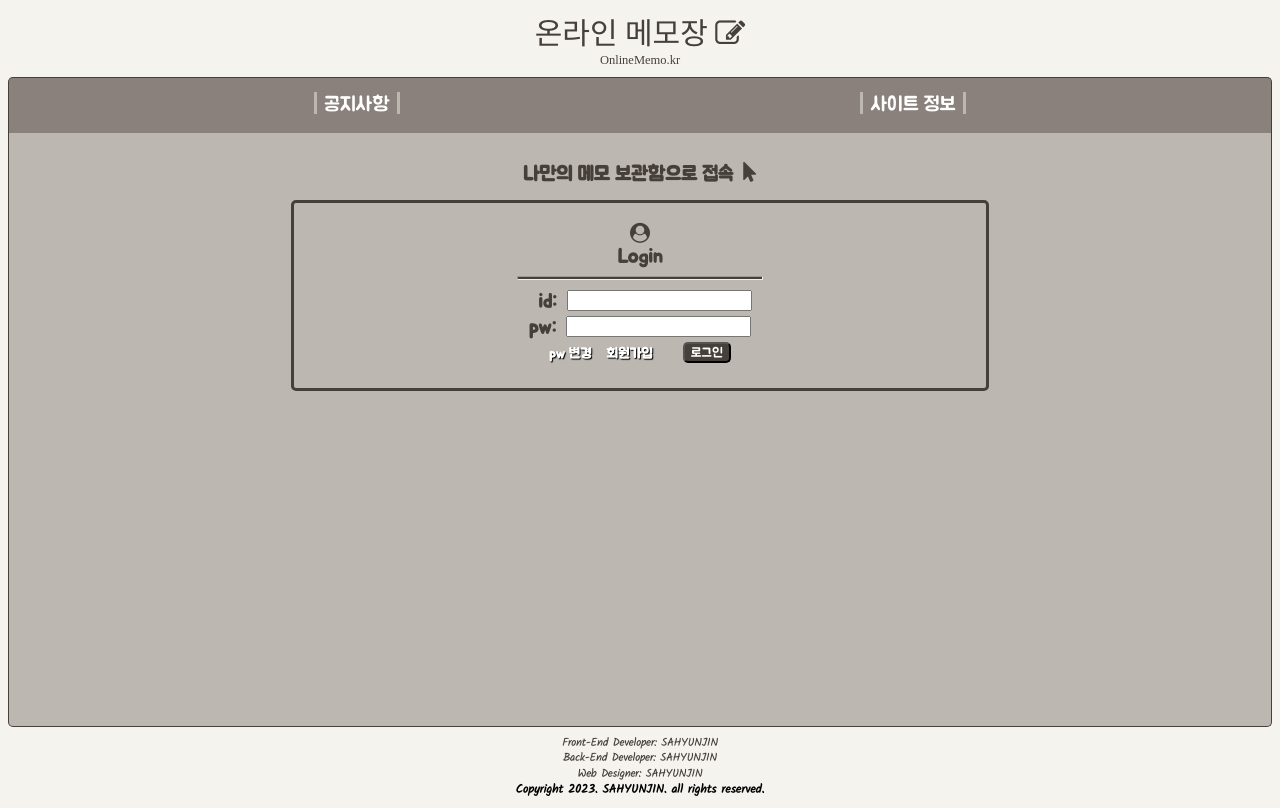
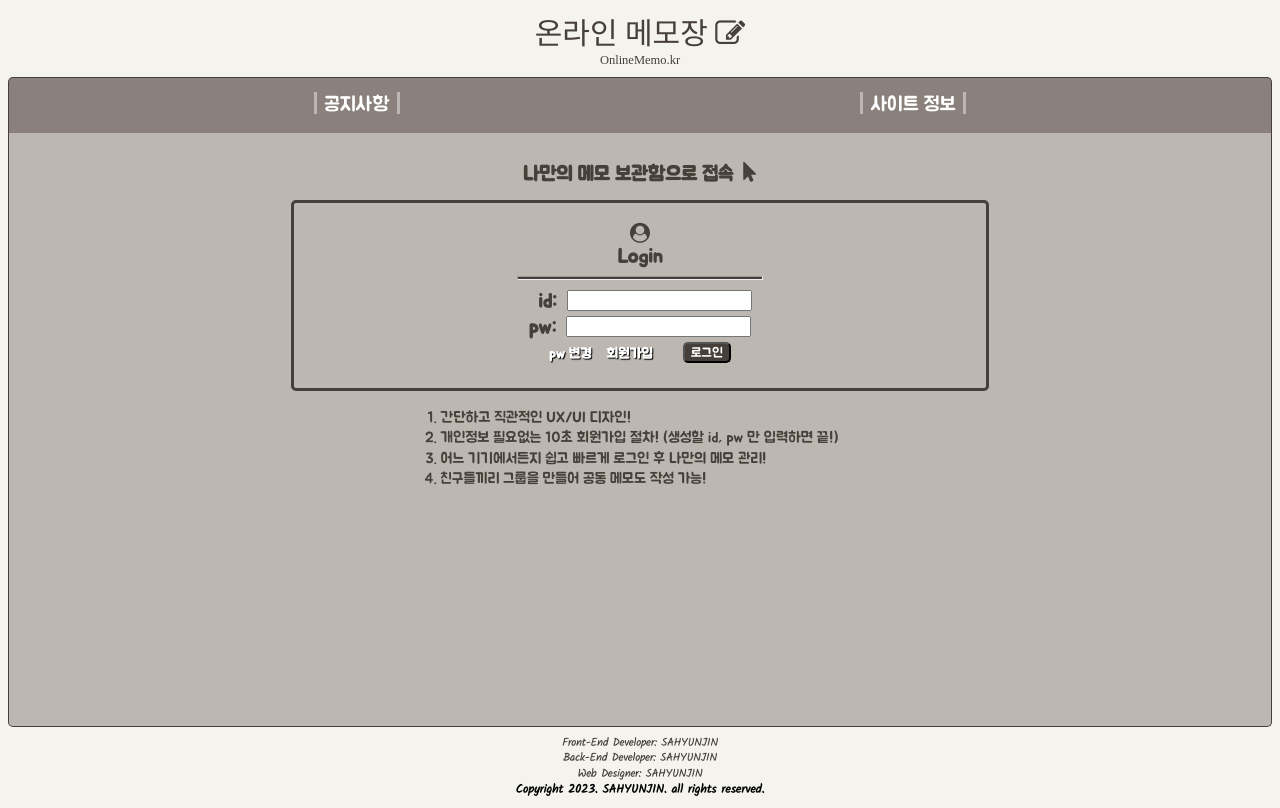
Before and after one commit to tkguswls1106/onlineMemo-react-project, a React (Create React App) app: page / in a window 1280 px wide. Built offline with nearby package versions, Linux system fonts and the light colour scheme; a web font is replaced by a local one.

Commit message:
로그인창 밑에 글자추가

```diff
--- a/src/App.js
+++ b/src/App.js
@@ -23,7 +23,7 @@ const LittleTitle = styled.div`
     text-align: center;
     font-family: "KOTRAHOPE";
     color: #463f3a;
-    //margin-bottom: 9px;
+    // margin-bottom: 9px;
 `;
 
 // <i class="fa fa-clone" aria-hidden="true"></i>
--- a/src/components/BodyPage/MainPage.jsx
+++ b/src/components/BodyPage/MainPage.jsx
@@ -77,6 +77,29 @@ const Wrapper = styled.article`
     }
 `;
 
+const Pwrapper = styled.div`
+    font-size: 1.5rem;
+    color: #463f3a;
+    margin-top: 17px;
+    line-height: 135%;
+
+    width: 479px;
+    margin: 0 auto;
+    @media(max-width: 530px) {
+        width: 346px;
+    }
+
+    ol {
+        padding-right: 40px;
+    }
+
+    br {
+        @media(min-width: 531px) {
+            display: none;
+        }
+    }
+`;
+
 function MainPage(props) {
 
     return (
@@ -102,6 +125,15 @@ function MainPage(props) {
                     </div>
                 </form>
             </h2>
+
+            <Pwrapper>
+                <ol>
+                    <li>간단하고 직관적인 UX/UI 디자인!</li>
+                    <li>개인정보 필요없는 10초 회원가입 절차!&nbsp;<br></br>(생성할 id, pw 만 입력하면 끝!)</li>
+                    <li>어느 기기에서든지 쉽고 빠르게 로그인 후&nbsp;<br></br>나만의 메모 관리!</li>
+                    <li>친구들끼리 그룹을 만들어 공동 메모도 작성 가능!</li>
+                </ol>
+            </Pwrapper>
         </Wrapper>
     );
 }
```
